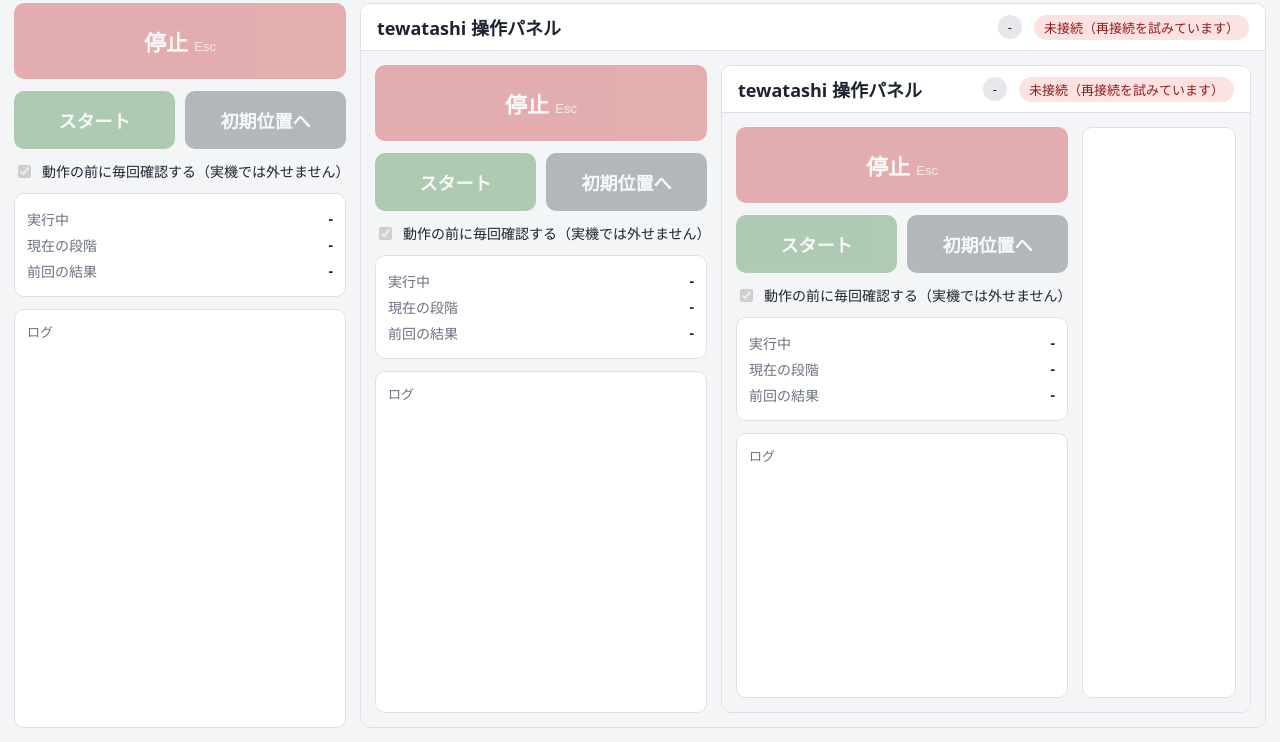
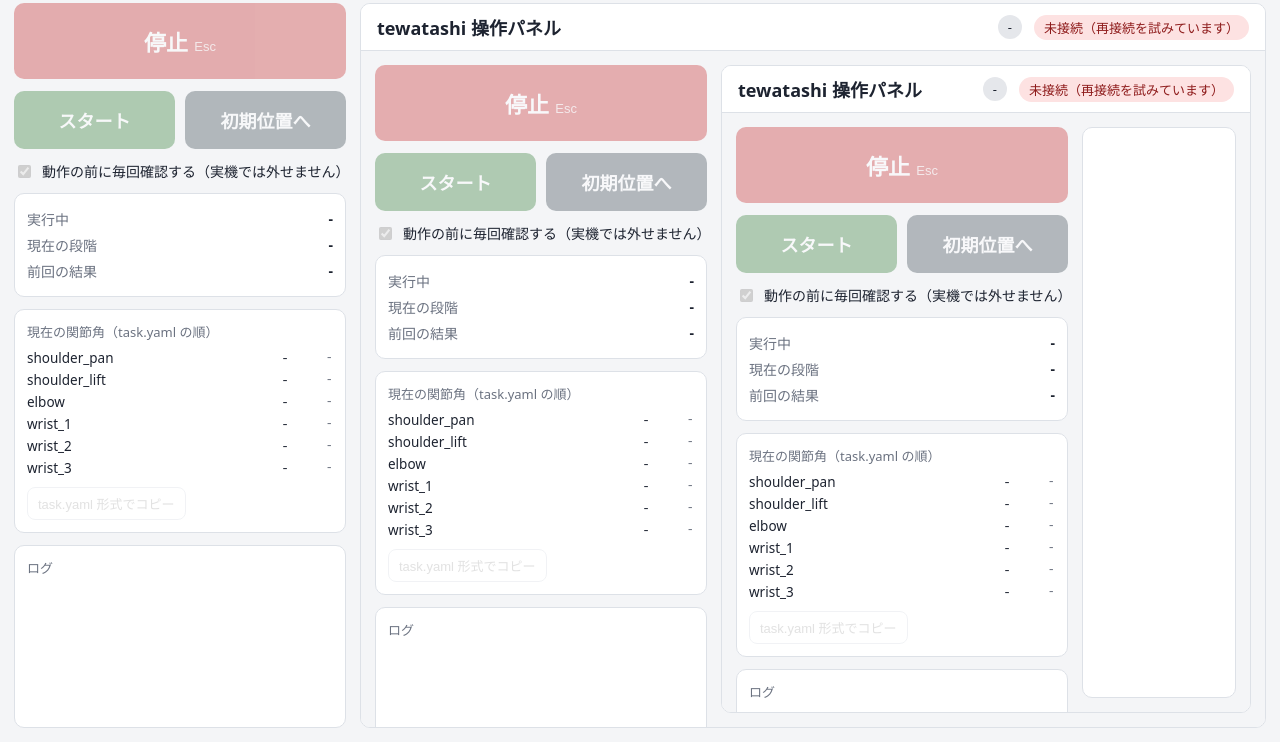
Before and after one commit to haijindaga/tewatashi1, a plain HTML site: page tewatashi_task/web/index.html in a window 1280 px wide. Shown: the part 58-800 px from the top of the page. Drawn offline with Linux system fonts and the light colour scheme.

Commit message:
Show current joint angles in the operator panel
Joint values are matched by name (the /joint_states order differs from
task.yaml) and can be copied in task.yaml order.

Co-Authored-By: Claude Opus 5.5 <noreply@anthropic.com>
Claude-Session: https://claude.ai/code/session_01CFGN8NzUTQp1oNV9DH2jDw

```diff
--- a/tewatashi_task/web/index.html
+++ b/tewatashi_task/web/index.html
@@ -39,6 +39,13 @@
       <div class="kv"><span>前回の結果</span><b id="result">-</b></div>
     </div>
 
+    <div class="card">
+      <div class="card-title">現在の関節角（task.yaml の順）</div>
+      <table id="joints"></table>
+      <button id="btn-copy" class="small">task.yaml 形式でコピー</button>
+      <span id="copy-msg" class="muted"></span>
+    </div>
+
     <div class="card log-card">
       <div class="card-title">ログ</div>
       <ol id="log"></ol>
--- a/tewatashi_task/web/panel.js
+++ b/tewatashi_task/web/panel.js
@@ -22,6 +22,7 @@ function connect() {
     $("conn").textContent = "接続中";
     $("conn").className = "badge on";
     subscribeStatus();
+    subscribeJoints();
     render();
   });
   ros.on("close", () => {
@@ -49,6 +50,63 @@ function subscribeStatus() {
     render();
   });
 }
+
+// Same order as task.yaml / motion.py (UR_JOINTS). /joint_states comes in a
+// different order, so values are always matched by name.
+const UR_JOINTS = [
+  "shoulder_pan_joint",
+  "shoulder_lift_joint",
+  "elbow_joint",
+  "wrist_1_joint",
+  "wrist_2_joint",
+  "wrist_3_joint",
+];
+let jointValues = null;
+
+function subscribeJoints() {
+  const topic = new ROSLIB.Topic({
+    ros,
+    name: "/joint_states",
+    messageType: "sensor_msgs/msg/JointState",
+    throttle_rate: 200,
+  });
+  topic.subscribe((msg) => {
+    const byName = {};
+    msg.name.forEach((n, i) => (byName[n] = msg.position[i]));
+    if (UR_JOINTS.every((n) => n in byName)) {
+      jointValues = UR_JOINTS.map((n) => byName[n]);
+      renderJoints();
+    }
+  });
+}
+
+function renderJoints() {
+  const table = $("joints");
+  table.innerHTML = "";
+  UR_JOINTS.forEach((n, i) => {
+    const tr = document.createElement("tr");
+    const rad = jointValues ? jointValues[i] : NaN;
+    const deg = (rad * 180) / Math.PI;
+    tr.innerHTML =
+      `<td>${n.replace("_joint", "")}</td>` +
+      `<td class="num">${jointValues ? deg.toFixed(1) + "°" : "-"}</td>` +
+      `<td class="num muted">${jointValues ? rad.toFixed(4) : "-"}</td>`;
+    table.appendChild(tr);
+  });
+  $("btn-copy").disabled = !jointValues;
+}
+
+$("btn-copy").onclick = async () => {
+  if (!jointValues) return;
+  const text = "[" + jointValues.map((v) => v.toFixed(4)).join(", ") + "]";
+  try {
+    await navigator.clipboard.writeText(text);
+    $("copy-msg").textContent = "コピーしました";
+  } catch (e) {
+    $("copy-msg").textContent = text; // fallback: show it to copy by hand
+  }
+  setTimeout(() => ($("copy-msg").textContent = ""), 4000);
+};
 
 function call(name, type, request, onDone) {
   if (!connected) return;
@@ -118,5 +176,6 @@ document.addEventListener("keydown", (e) => {
   if (e.key === "Escape") trigger("stop");
 });
 
+renderJoints();
 render();
 connect();
--- a/tewatashi_task/web/style.css
+++ b/tewatashi_task/web/style.css
@@ -103,3 +103,17 @@ button.big:disabled { opacity: 0.35; cursor: not-allowed; }
 }
 #log li { padding: 2px 0; border-bottom: 1px dashed #eef0f3; }
 #log li.error { color: var(--stop); }
+
+#joints { width: 100%; border-collapse: collapse; font-size: 13.5px; margin-bottom: 8px; }
+#joints td { padding: 2px 0; }
+#joints td.num { text-align: right; font-family: ui-monospace, monospace; padding-left: 10px; }
+.muted { color: var(--muted); font-size: 12.5px; }
+button.small {
+  padding: 6px 10px;
+  font-size: 13px;
+  border: 1px solid var(--line);
+  border-radius: 8px;
+  background: #fff;
+  cursor: pointer;
+}
+button.small:disabled { opacity: 0.4; cursor: not-allowed; }
```
